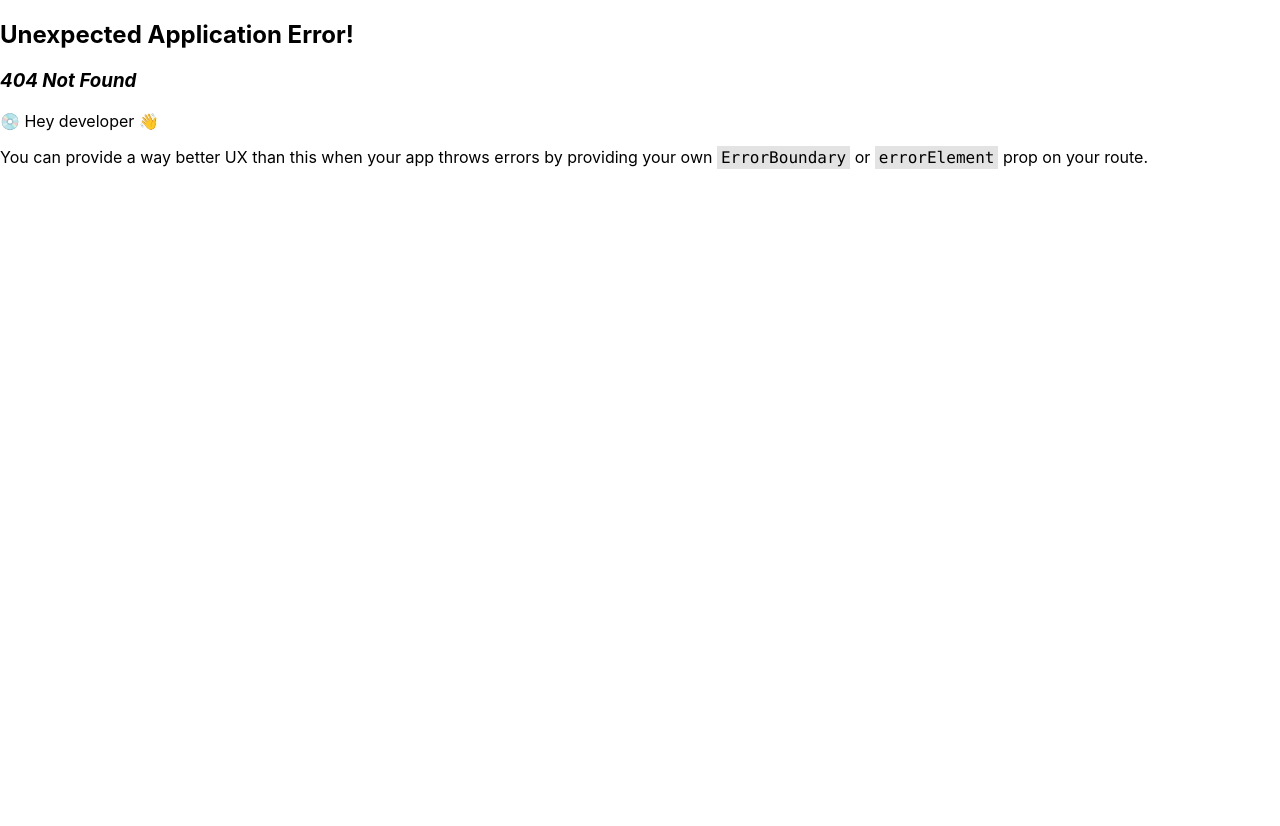
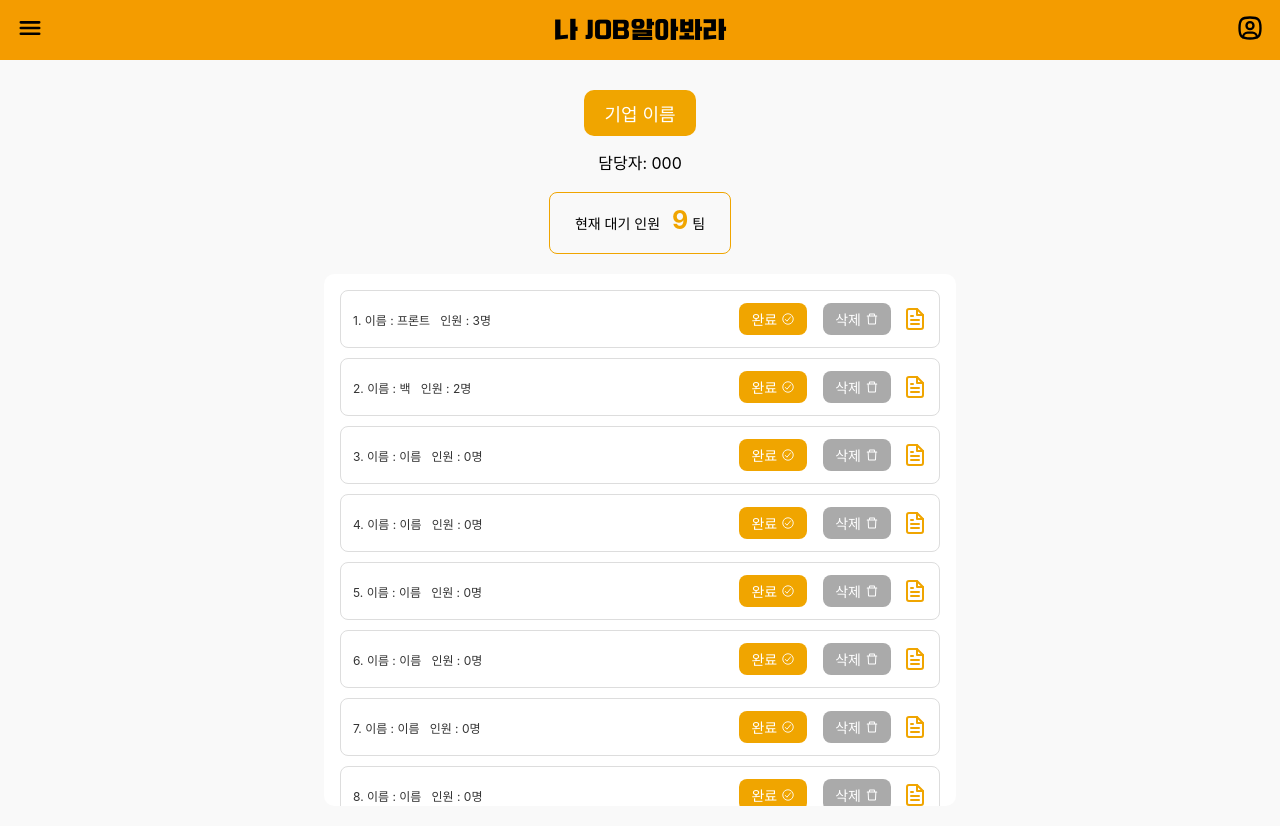
Before and after one commit to ICONICTHON/2024_ICONITHON_TEAM_4_FE, a React (Create React App) app in the folder wishjob/: page /ForCompany in a window 1280 px wide. Before the commit this address had no page. Before the commit the page ends 800 px from the top, so only its background shows below. Built offline with nearby package versions, Linux system fonts and the light colour scheme.

Commit message:
[FEAT]기업용 화면 + 대기 명단
기업용화면에 대기명단있는것만 만둠

```diff
--- /dev/null
+++ b/wishjob/src/pages/For_Company/ForCompany.jsx
@@ -0,0 +1,56 @@
+// ForCompany.jsx
+import React, { useState } from "react";
+import { IoCheckmarkCircleOutline } from "react-icons/io5"; // 아이콘 변경
+import { AiOutlineDelete } from "react-icons/ai"; // 아이콘 변경
+import { FiFileText } from "react-icons/fi";
+import Header from "../../component/header/header";
+import * as S from "./ForCompany_style";
+import { useLocation } from "react-router-dom";
+
+const ForCompany = () => {
+  const [teams, setTeams] = useState([
+    { name: "프론트", peopleCount: 3 },
+    { name: "백", peopleCount: 2 },
+    { name: "이름", peopleCount: 0 },
+    { name: "이름", peopleCount: 0 },
+    { name: "이름", peopleCount: 0 },
+    { name: "이름", peopleCount: 0 },
+    { name: "이름", peopleCount: 0 },
+    { name: "이름", peopleCount: 0 },
+    { name: "이름", peopleCount: 0 },
+
+  ]);
+
+  return (
+    <>
+      <Header />
+      <S.Container>
+        <S.CompanyNameButton>기업 이름</S.CompanyNameButton>
+        <S.SubHeader>담당자: 000</S.SubHeader>
+        <S.QueueInfoBox>
+          현재 대기 인원&nbsp;&nbsp;
+          <S.QueueCount>{teams.length}</S.QueueCount>
+          <S.QueueLabel>팀</S.QueueLabel>
+        </S.QueueInfoBox>
+        <S.TeamListContainer>
+          {teams.map((team, index) => (
+            <S.TeamItem key={index}>
+              <S.TeamInfo>
+                {index + 1}. 이름 : {team.name} &nbsp; 인원 : {team.peopleCount}명
+              </S.TeamInfo>
+              <div>
+                <S.ButtonContainer>
+                  <S.ActionButton>완료 <S.Icon><IoCheckmarkCircleOutline /></S.Icon></S.ActionButton>
+                  <S.DeleteButton>삭제 <S.Icon><AiOutlineDelete /></S.Icon></S.DeleteButton>
+                  <S.Icon><FiFileText size={24} color="#f0a500" /></S.Icon> {/* 이력서 아이콘 추가 */}
+                </S.ButtonContainer>
+              </div>
+            </S.TeamItem>
+          ))}
+        </S.TeamListContainer>
+      </S.Container>
+    </>
+  );
+};
+
+export default ForCompany;
--- /dev/null
+++ b/wishjob/src/pages/For_Company/ForCompany_style.jsx
@@ -0,0 +1,164 @@
+// ForCompany_style.jsx
+import styled from "styled-components";
+
+export const Container = styled.div`
+  display: flex;
+  flex-direction: column;
+  align-items: center;
+  padding: 20px;
+  background-color: #f9f9f9;
+  min-height: 95vh; /* 화면 전체 높이를 덮도록 설정 */
+
+  @media (max-width: 768px) { /* 모바일 화면을 위한 미디어 쿼리 */
+    padding: 8px;
+  }
+`;
+
+
+export const CompanyNameButton = styled.button`
+  background-color: #f0a500;
+  color: white;
+  font-size: 18px;
+  padding: 10px 20px;
+  border-radius: 10px;
+  margin: 14px 0;
+  border: none;
+  cursor: pointer;
+  margin-top:70px;
+`;
+
+export const SubHeader = styled.div`
+  color: #000;
+  font-size: 16px;
+  margin-bottom: 8px;
+`;
+
+export const QueueInfoBox = styled.div`
+  display: inline-flex;
+  align-items: baseline;
+  border: 1px solid #f0a500;
+  border-radius: 8px;
+  padding: 15px;
+  margin-top:10px;
+  margin-bottom: 10px;
+  color: black;
+  font-size: 14px;
+  padding-right:25px;
+  padding-left:25px;
+  padding-bottom:20px;
+
+  @media (max-width: 768px) {
+    font-size: 16px; /* 모바일 화면에서 글자 크기 줄이기 */
+    padding: 8px;
+  }
+`;
+
+export const QueueCount = styled.span`
+  font-size: 25px;
+  font-weight: bold;
+  color: #f0a500; /* 숫자 색상만 금색으로 설정 */
+  line-height: 1; /* 숫자의 라인 높이를 줄여 아래로 맞춤 */
+  margin-left: 4px;
+`;
+
+export const QueueLabel = styled.span`
+  font-size: 14px; /* '팀' 글자 크기 설정 */
+  color: black;
+  line-height: 1; /* 숫자의 라인 높이를 줄여 아래로 맞춤 */
+  margin-left: 4px;
+`;
+
+export const TeamListContainer = styled.div`
+  background-color: #ffffff;
+  border-radius: 10px;
+  padding: 16px;
+  width: 100%;
+  margin-top:10px;
+  max-width: 600px; /* 너비 확대 */
+  max-height: 500px; /* 높이 설정 */
+  overflow-y: auto; /* 내용이 많을 때 스크롤 활성화 */
+
+  @media (max-width: 768px) {
+    padding: 8px;
+    max-width: 100%; /* 모바일 화면에서 너비 100%로 설정 */
+    max-height: 400px; /* 모바일에서 높이 조정 */
+  }
+`;
+
+export const ButtonContainer = styled.div`
+  display: flex;
+  gap: 8px;
+  align-items: center;
+
+ @media (max-width: 768px) {
+    gap: 4px;
+  }
+`;
+export const TeamItem = styled.div`
+  display: flex;
+  align-items: center;
+  justify-content: space-between;
+  padding: 12px;
+  border: 1px solid #ddd;
+  border-radius: 8px;
+  background-color: #ffffff; /* 배경 색상 통일 */
+  margin-bottom: 10px;
+
+  @media (max-width: 768px) {
+    padding: 8px;
+  }
+`;
+
+export const TeamInfo = styled.div`
+  font-size: 12px;
+  color: #333;
+    @media (max-width: 768px) {
+    font-size: 14px; /* 글자 크기 조정 */
+  }
+`;
+
+export const ActionButton = styled.button`
+  background-color: #f0a500;
+  color: white;
+  padding: 6px 12px;
+  border-radius: 8px;
+  font-size: 14px;
+  border: none;
+  cursor: pointer;
+  display: flex;
+  align-items: center;
+
+@media (max-width: 768px) {
+    padding: 4px 8px; /* 버튼 크기 줄이기 */
+    font-size: 12px; /* 글자 크기 줄이기 */
+  }
+`;
+
+
+export const DeleteButton = styled.button`
+  background-color: #aaa;
+  color: white;
+  padding: 6px 12px;
+  border-radius: 8px;
+  font-size: 14px;
+  border: none;
+  cursor: pointer;
+  margin-left: 8px;
+  display: flex; // 아이콘과 텍스트가 정렬되도록 설정
+  align-items: center; // 세로 중앙 정렬
+@media (max-width: 768px) {
+    padding: 4px 8px; /* 버튼 크기 줄이기 */
+    font-size: 12px; /* 글자 크기 줄이기 */
+  }
+`;
+
+export const MenuIcon = styled.div`
+  color: #f0a500;
+  font-size: 24px;
+  margin-left: 8px;
+`;
+export const Icon = styled.span`
+  margin-left: 4px; // 텍스트와 아이콘 사이 간격 조절
+  display: inline-flex; // 아이콘이 inline 요소처럼 표시되도록 함
+  vertical-align: middle; // 텍스트와 세로 정렬
+`;
--- a/wishjob/src/router.jsx
+++ b/wishjob/src/router.jsx
@@ -7,6 +7,7 @@ import CompanyInfo from "./pages/company_info/company_inform";
 import MyInfo from "./pages/myinfoPage";
 import MyResume from "./pages/myresumePage";
 import Login from "./pages/login/login";
+import ForCompany from "./pages/For_Company/ForCompany";
 
 const router = createBrowserRouter([
   {
@@ -37,6 +38,10 @@ const router = createBrowserRouter([
     path: "/myresume",
     element: <MyResume />,
   },
+  {
+    path:"/ForCompany",
+    element:<ForCompany />
+  }
 ]);
 
 export default router;
```
